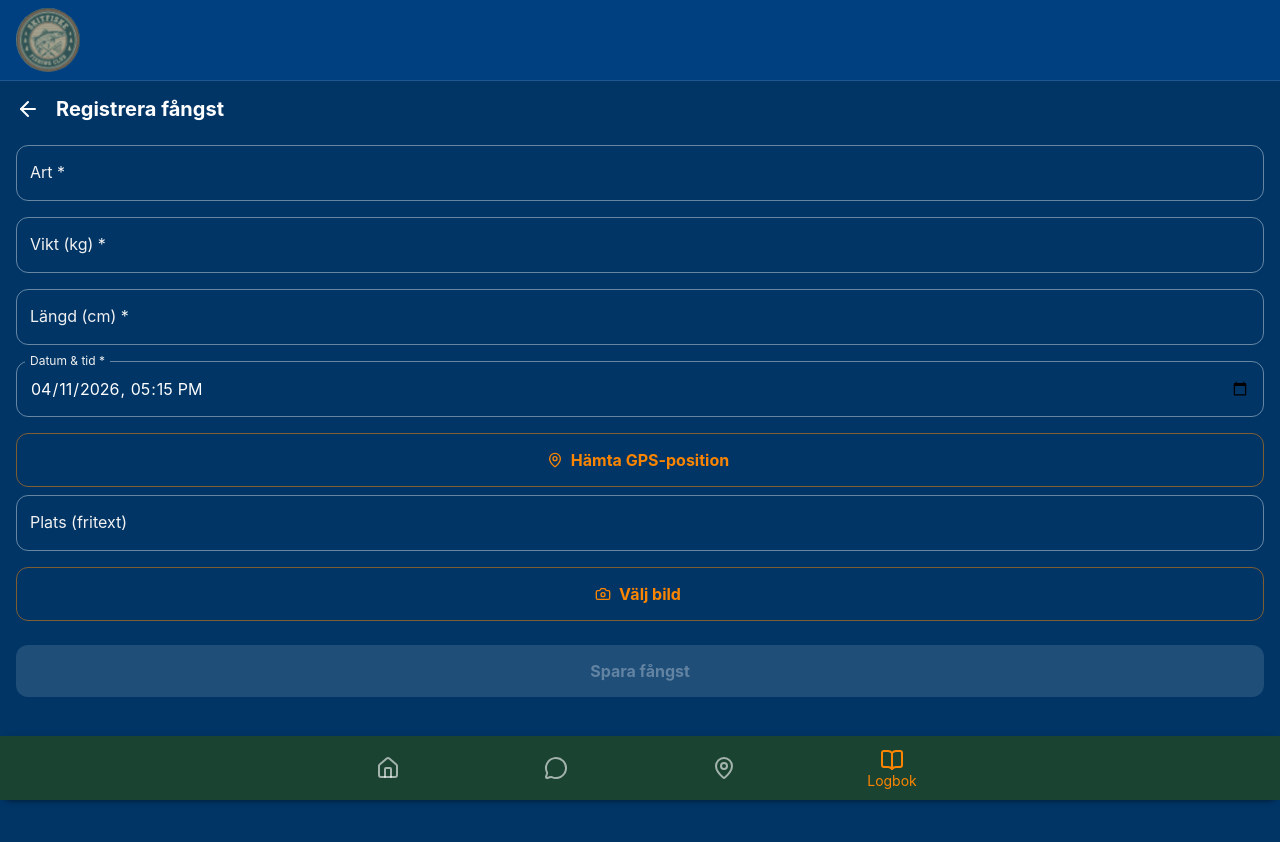
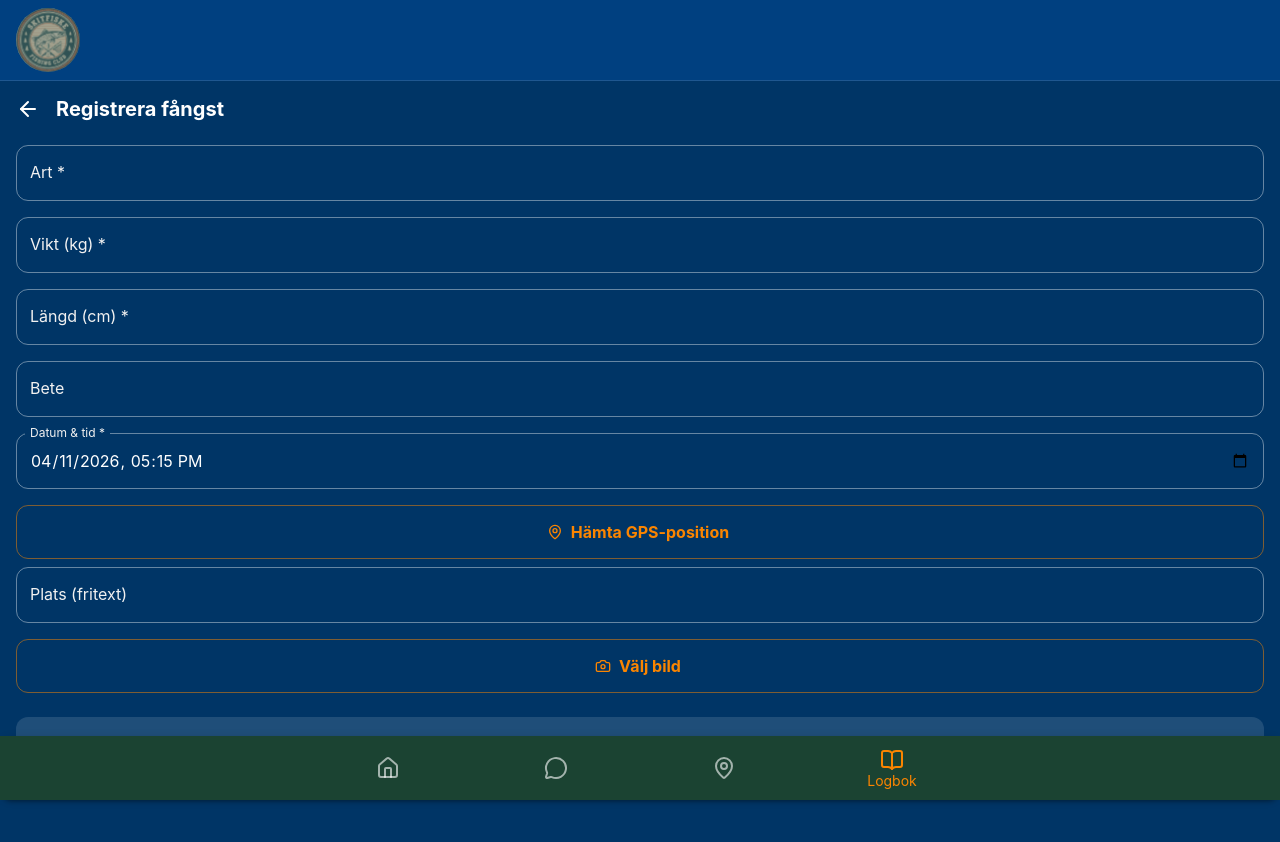
Before and after one commit to Albingardelov/skitfiske, a Next.js app: page /logbok/ny in a window 1280 px wide. Shown: the top 842 px of the page. Before the commit the page ends 800 px from the top, so only its background shows below. Built offline with nearby package versions, Linux system fonts and the light colour scheme.

Commit message:
feat: add bait field to catch registration and detail view

```diff
--- a/app/(app)/logbok/[id]/page.tsx
+++ b/app/(app)/logbok/[id]/page.tsx
@@ -93,6 +93,11 @@ export default function FangstDetailPage() {
         <Typography variant="body1">
           {catch_.weight_kg} kg · {catch_.length_cm} cm
         </Typography>
+        {catch_.bait && (
+          <Typography variant="body2" sx={{ color: 'text.secondary' }}>
+            Bete: {catch_.bait}
+          </Typography>
+        )}
         {catch_.location_text && (
           <Typography variant="body2" sx={{ color: 'text.secondary' }}>
             {catch_.location_text}
--- a/app/(app)/logbok/ny/page.tsx
+++ b/app/(app)/logbok/ny/page.tsx
@@ -28,6 +28,7 @@ function NyFangstForm() {
   const [weightKg, setWeightKg] = useState('');
   const [lengthCm, setLengthCm] = useState('');
   const [caughtAt, setCaughtAt] = useState(getLocalDatetimeString());
+  const [bait, setBait] = useState('');
   const [locationText, setLocationText] = useState('');
   const [lat, setLat] = useState<number | null>(null);
   const [lng, setLng] = useState<number | null>(null);
@@ -114,6 +115,7 @@ function NyFangstForm() {
         species: species.trim(),
         weight_kg: parsedWeight,
         length_cm: parsedLength,
+        bait: bait.trim() || null,
         location_text: locationText.trim() || null,
         lat,
         lng,
@@ -174,6 +176,13 @@ function NyFangstForm() {
           value={lengthCm}
           onChange={(e) => setLengthCm(e.target.value)}
           fullWidth
+        />
+        <TextField
+          label="Bete"
+          value={bait}
+          onChange={(e) => setBait(e.target.value)}
+          fullWidth
+          placeholder="t.ex. Rapala, mask, fluga"
         />
         <TextField
           label="Datum & tid *"
--- a/types/catch.ts
+++ b/types/catch.ts
@@ -12,6 +12,7 @@ export interface Catch {
   image_url: string | null;
   caught_at: string;
   created_at: string;
+  bait: string | null;
 }
 
 export interface InsertCatch {
@@ -25,4 +26,5 @@ export interface InsertCatch {
   lng: number | null;
   image_url: string | null;
   caught_at: string;
+  bait: string | null;
 }
```
